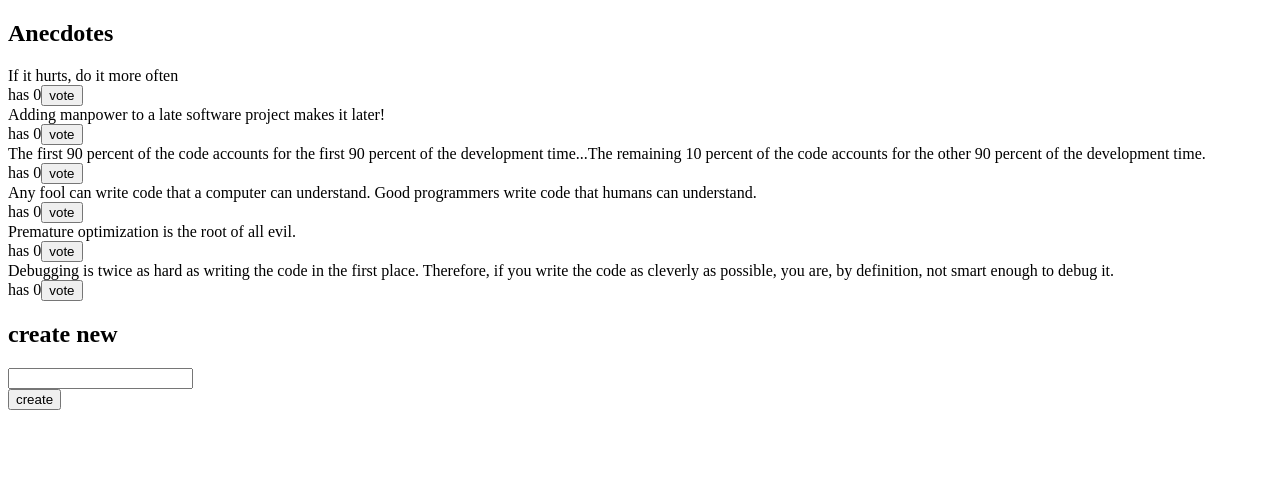
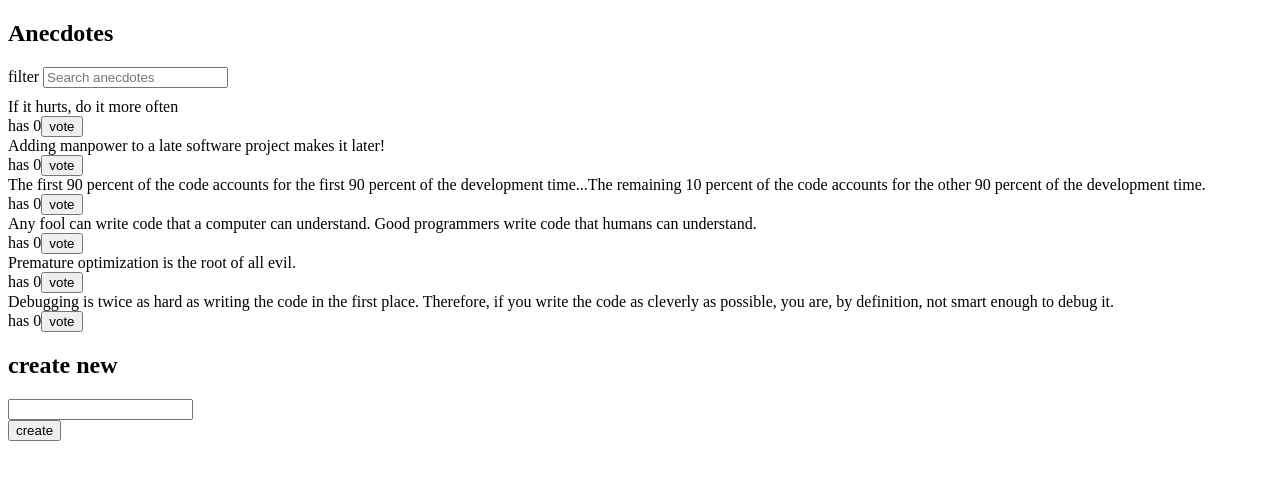
Before and after one commit to imagion/fullstack-course, a React (Vite) app: page / in a window 1280 px wide. Shown: the top 480 px of the page. Built offline with nearby package versions, Linux system fonts and the light colour scheme.

Commit message:
challenge 6.7

```diff
--- a/src/App.jsx
+++ b/src/App.jsx
@@ -1,10 +1,12 @@
 import AnecdodeForm from './components/AnecdodeForm';
 import AnecdoteList from './components/AnecdoteList';
+import Filter from './components/Filter';
 
 const App = () => {
   return (
     <div>
       <h2>Anecdotes</h2>
+      <Filter />
       <AnecdoteList />
       <AnecdodeForm />
     </div>
--- a/src/components/AnecdoteList.jsx
+++ b/src/components/AnecdoteList.jsx
@@ -1,7 +1,7 @@
-import { useAnecdoteActions, useAnecdotes } from '../store';
+import { useAnecdoteActions, useVisibleAnecdotes } from '../store';
 
 const AnecdoteList = () => {
-  const anecdotes = useAnecdotes();
+  const anecdotes = useVisibleAnecdotes();
   const { vote } = useAnecdoteActions();
 
   return (
--- /dev/null
+++ b/src/components/Filter.jsx
@@ -0,0 +1,27 @@
+import { useAnecdoteActions, useFilter } from '../store';
+
+const Filter = () => {
+  const { filter } = useFilter();
+  const { setFilter } = useAnecdoteActions();
+
+  const handleChange = (e) => {
+    setFilter(e.target.value);
+  };
+  const style = {
+    marginBottom: 10,
+  };
+
+  return (
+    <div style={style}>
+      filter{' '}
+      <input
+        onChange={handleChange}
+        value={filter}
+        data-testid='filter'
+        placeholder='Search anecdotes'
+      />
+    </div>
+  );
+};
+
+export default Filter;
--- a/src/store.js
+++ b/src/store.js
@@ -1,4 +1,5 @@
 import { create } from 'zustand';
+import { useShallow } from 'zustand/shallow';
 
 const anecdotesAtStart = [
   'If it hurts, do it more often',
@@ -19,6 +20,9 @@ export const asObject = (anecdote) => ({
 
 const useAnecdoteStore = create((set) => ({
   anecdotes: anecdotesAtStart.map(asObject),
+
+  filter: '',
+
   actions: {
     vote: (id) =>
       set((state) => ({
@@ -28,11 +32,27 @@ const useAnecdoteStore = create((set) => ({
             : anecdote,
         ),
       })),
+
     add: (anecdote) =>
       set((state) => ({ anecdotes: [...state.anecdotes, anecdote] })),
+    setFilter: (value) => set(() => ({ filter: value })),
   },
 }));
 
-export const useAnecdotes = () => useAnecdoteStore((state) => state.anecdotes);
+export const useVisibleAnecdotes = () => {
+  const { anecdotes, filter } = useAnecdoteStore(
+    useShallow((state) => ({
+      anecdotes: state.anecdotes,
+      filter: state.filter,
+    })),
+  );
+
+  return anecdotes.filter((anecdote) =>
+    anecdote.content.toLowerCase().includes(filter.toLowerCase()),
+  );
+};
+
+export const useFilter = () => useAnecdoteStore((state) => state.filter);
+
 export const useAnecdoteActions = () =>
   useAnecdoteStore((state) => state.actions);
```
